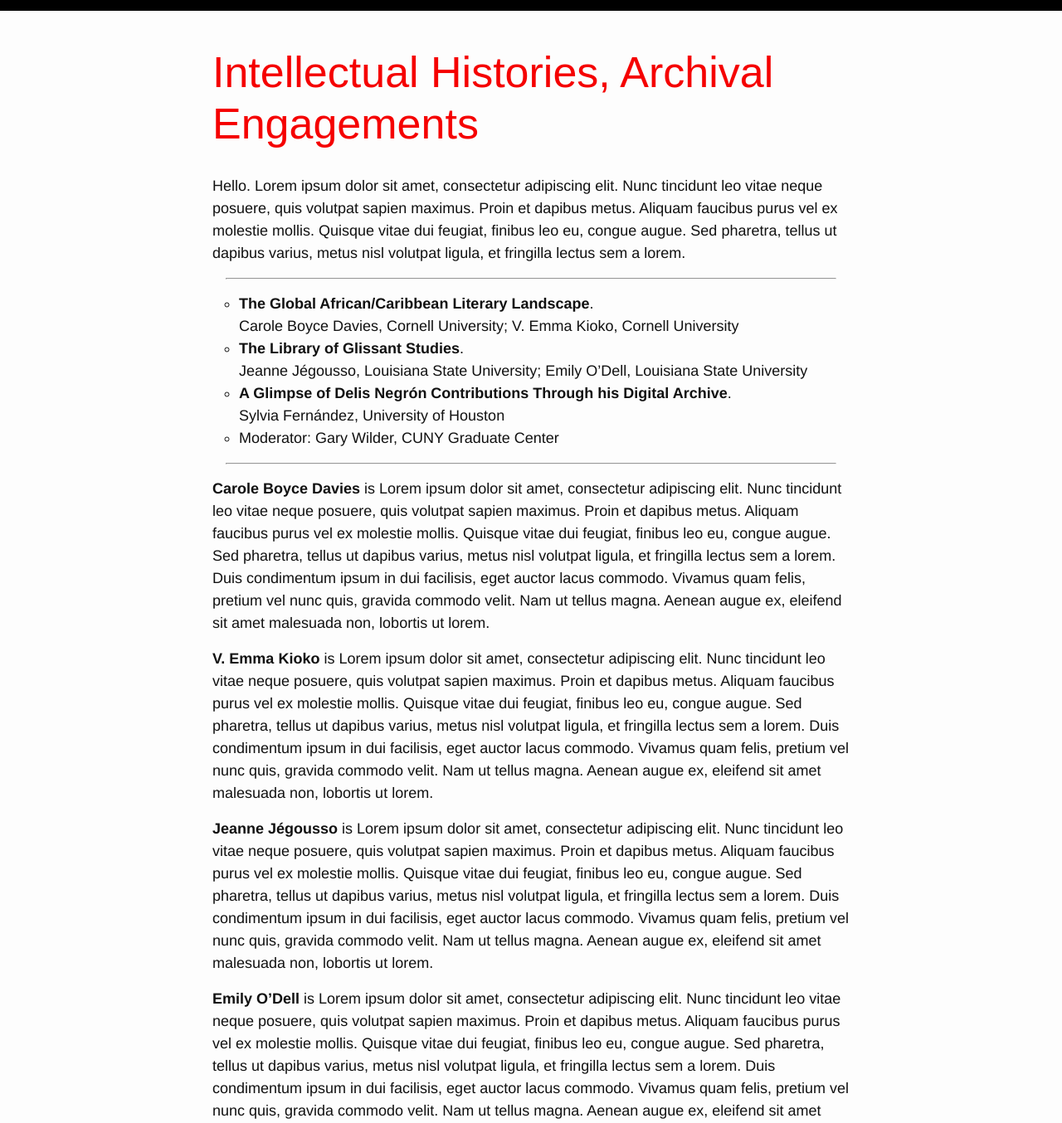
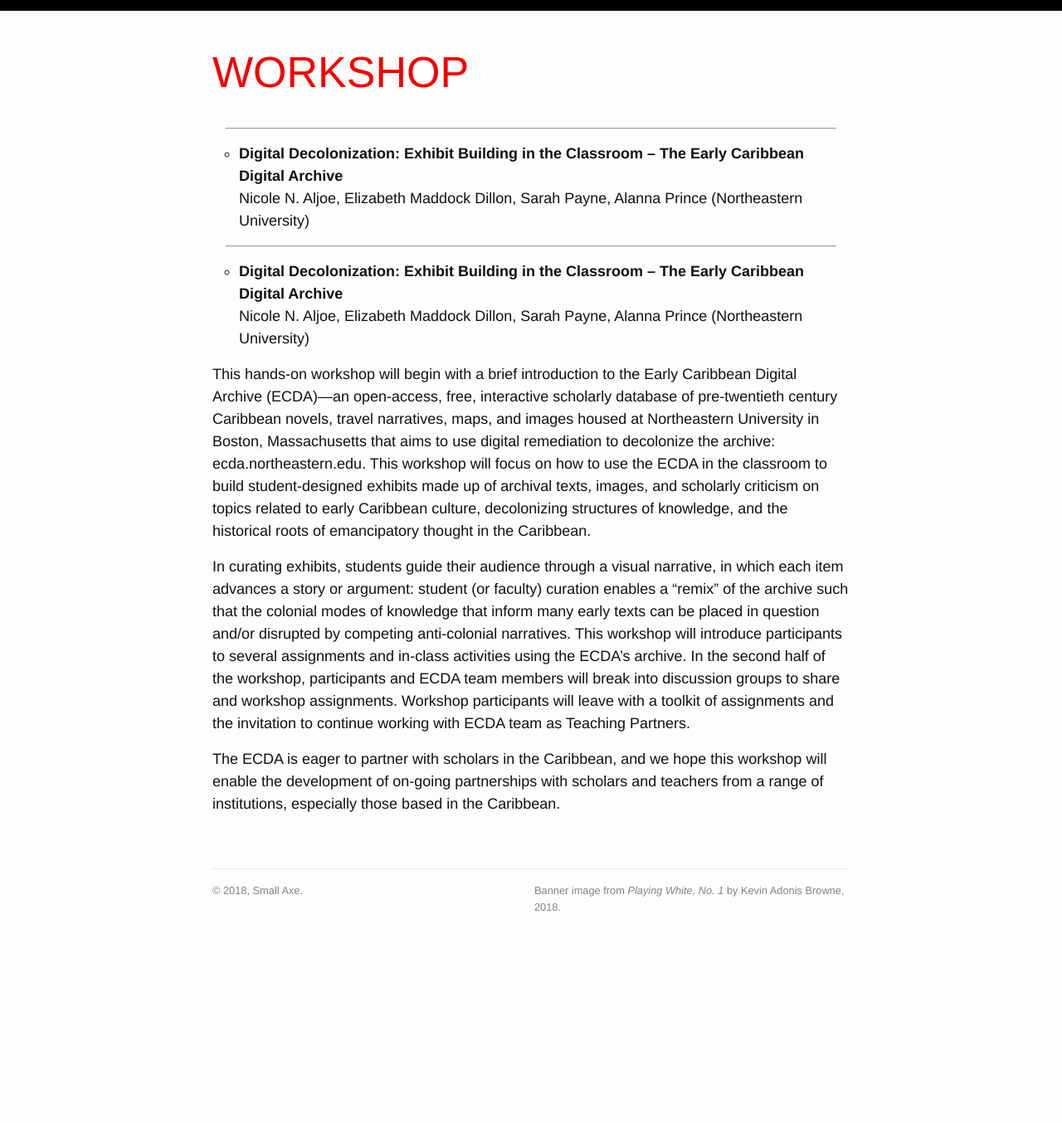
Before and after one commit to kbjosephs/sxcd5-dev, a Jekyll site: the page built from _program/session05.md, in a window 1280 px wide and 1400 px high, scrolled down 458 px, cut to the strip 46-1400 px from the top of the window. Shown: the whole strip at 83% size. Built offline with Jekyll 4.4.1, drawn with Linux system fonts in a browser that asks for light colours; after the commit the page ends 1607 px from its top, so only the background shows below that; some of the changed text lies outside the part shown.

Commit message:
Update session05.md

```diff
--- a/_program/session05.md
+++ b/_program/session05.md
@@ -1,34 +1,25 @@
 ---
 layout: page
-title: "Intellectual Histories, Archival Engagements"
-session: 1
+title: "WORKSHOP"
+session: 5
 day: Thursday
-slot: "9:30AM-10:45AM"
+slot: "4:45-6:30PM"
 ---
 
 
-Hello. Lorem ipsum dolor sit amet, consectetur adipiscing elit. Nunc tincidunt leo vitae neque posuere, quis volutpat sapien maximus. Proin et dapibus metus. Aliquam faucibus purus vel ex molestie mollis. Quisque vitae dui feugiat, finibus leo eu, congue augue. Sed pharetra, tellus ut dapibus varius, metus nisl volutpat ligula, et fringilla lectus sem a lorem.
 
 ---
 
-- **The Global African/Caribbean Literary Landscape**.\\
-Carole Boyce Davies, Cornell University; V. Emma Kioko, Cornell University
-- **The Library of Glissant Studies**.\\
-Jeanne Jégousso, Louisiana State University; Emily O’Dell, Louisiana State University
-- **A Glimpse of Delis Negrón Contributions Through his Digital Archive**.\\
-Sylvia Fernández, University of Houston
-- Moderator: Gary Wilder, CUNY Graduate Center
+- **Digital Decolonization: Exhibit Building in the Classroom – The Early Caribbean Digital Archive**\
+Nicole N. Aljoe, Elizabeth Maddock Dillon, Sarah Payne, Alanna Prince (Northeastern University)
 
 ---
 
-**Carole Boyce Davies** is Lorem ipsum dolor sit amet, consectetur adipiscing elit. Nunc tincidunt leo vitae neque posuere, quis volutpat sapien maximus. Proin et dapibus metus. Aliquam faucibus purus vel ex molestie mollis. Quisque vitae dui feugiat, finibus leo eu, congue augue. Sed pharetra, tellus ut dapibus varius, metus nisl volutpat ligula, et fringilla lectus sem a lorem. Duis condimentum ipsum in dui facilisis, eget auctor lacus commodo. Vivamus quam felis, pretium vel nunc quis, gravida commodo velit. Nam ut tellus magna. Aenean augue ex, eleifend sit amet malesuada non, lobortis ut lorem.
+- **Digital Decolonization: Exhibit Building in the Classroom – The Early Caribbean Digital Archive**\
+Nicole N. Aljoe, Elizabeth Maddock Dillon, Sarah Payne, Alanna Prince (Northeastern University)
 
-**V. Emma Kioko** is Lorem ipsum dolor sit amet, consectetur adipiscing elit. Nunc tincidunt leo vitae neque posuere, quis volutpat sapien maximus. Proin et dapibus metus. Aliquam faucibus purus vel ex molestie mollis. Quisque vitae dui feugiat, finibus leo eu, congue augue. Sed pharetra, tellus ut dapibus varius, metus nisl volutpat ligula, et fringilla lectus sem a lorem. Duis condimentum ipsum in dui facilisis, eget auctor lacus commodo. Vivamus quam felis, pretium vel nunc quis, gravida commodo velit. Nam ut tellus magna. Aenean augue ex, eleifend sit amet malesuada non, lobortis ut lorem.
+This hands-on workshop will begin with a brief introduction to the Early Caribbean Digital Archive (ECDA)—an open-access, free, interactive scholarly database of pre-twentieth century Caribbean novels, travel narratives, maps, and images housed at Northeastern University in Boston, Massachusetts that aims to use digital remediation to decolonize the archive: ecda.northeastern.edu.  This workshop will focus on how to use the ECDA in the classroom to build student-designed exhibits made up of archival texts, images, and scholarly criticism on topics related to early Caribbean culture, decolonizing structures of knowledge, and the historical roots of emancipatory thought in the Caribbean.
 
-**Jeanne Jégousso** is Lorem ipsum dolor sit amet, consectetur adipiscing elit. Nunc tincidunt leo vitae neque posuere, quis volutpat sapien maximus. Proin et dapibus metus. Aliquam faucibus purus vel ex molestie mollis. Quisque vitae dui feugiat, finibus leo eu, congue augue. Sed pharetra, tellus ut dapibus varius, metus nisl volutpat ligula, et fringilla lectus sem a lorem. Duis condimentum ipsum in dui facilisis, eget auctor lacus commodo. Vivamus quam felis, pretium vel nunc quis, gravida commodo velit. Nam ut tellus magna. Aenean augue ex, eleifend sit amet malesuada non, lobortis ut lorem.
+In curating exhibits, students guide their audience through a visual narrative, in which each item advances a story or argument: student (or faculty) curation enables a “remix” of the archive such that the colonial modes of knowledge that inform many early texts can be placed in question and/or disrupted by competing anti-colonial narratives. This workshop will introduce participants to several assignments and in-class activities using the ECDA’s archive. In the second half of the workshop, participants and ECDA team members will break into discussion groups to share and workshop assignments.  Workshop participants will leave with a toolkit of assignments and the invitation to continue working with ECDA team as Teaching Partners.
 
-**Emily O’Dell** is Lorem ipsum dolor sit amet, consectetur adipiscing elit. Nunc tincidunt leo vitae neque posuere, quis volutpat sapien maximus. Proin et dapibus metus. Aliquam faucibus purus vel ex molestie mollis. Quisque vitae dui feugiat, finibus leo eu, congue augue. Sed pharetra, tellus ut dapibus varius, metus nisl volutpat ligula, et fringilla lectus sem a lorem. Duis condimentum ipsum in dui facilisis, eget auctor lacus commodo. Vivamus quam felis, pretium vel nunc quis, gravida commodo velit. Nam ut tellus magna. Aenean augue ex, eleifend sit amet malesuada non, lobortis ut lorem.
-
-**Sylvia Fernández** is Lorem ipsum dolor sit amet, consectetur adipiscing elit. Nunc tincidunt leo vitae neque posuere, quis volutpat sapien maximus. Proin et dapibus metus. Aliquam faucibus purus vel ex molestie mollis. Quisque vitae dui feugiat, finibus leo eu, congue augue. Sed pharetra, tellus ut dapibus varius, metus nisl volutpat ligula, et fringilla lectus sem a lorem. Duis condimentum ipsum in dui facilisis, eget auctor lacus commodo. Vivamus quam felis, pretium vel nunc quis, gravida commodo velit. Nam ut tellus magna. Aenean augue ex, eleifend sit amet malesuada non, lobortis ut lorem.
-
-**Gary Wilder** is Lorem ipsum dolor sit amet, consectetur adipiscing elit. Nunc tincidunt leo vitae neque posuere, quis volutpat sapien maximus. Proin et dapibus metus. Aliquam faucibus purus vel ex molestie mollis. Quisque vitae dui feugiat, finibus leo eu, congue augue. Sed pharetra, tellus ut dapibus varius, metus nisl volutpat ligula, et fringilla lectus sem a lorem. Duis condimentum ipsum in dui facilisis, eget auctor lacus commodo. Vivamus quam felis, pretium vel nunc quis, gravida commodo velit. Nam ut tellus magna. Aenean augue ex, eleifend sit amet malesuada non, lobortis ut lorem.
+The ECDA is eager to partner with scholars in the Caribbean, and we hope this workshop will enable the development of on-going partnerships with scholars and teachers from a range of institutions, especially those based in the Caribbean.
```
